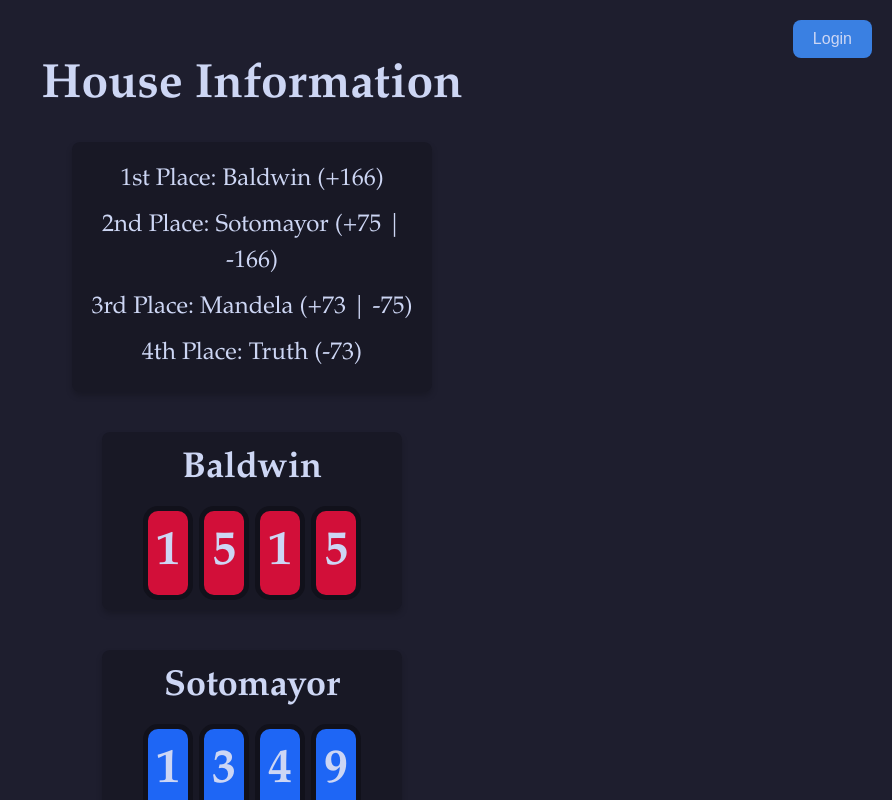
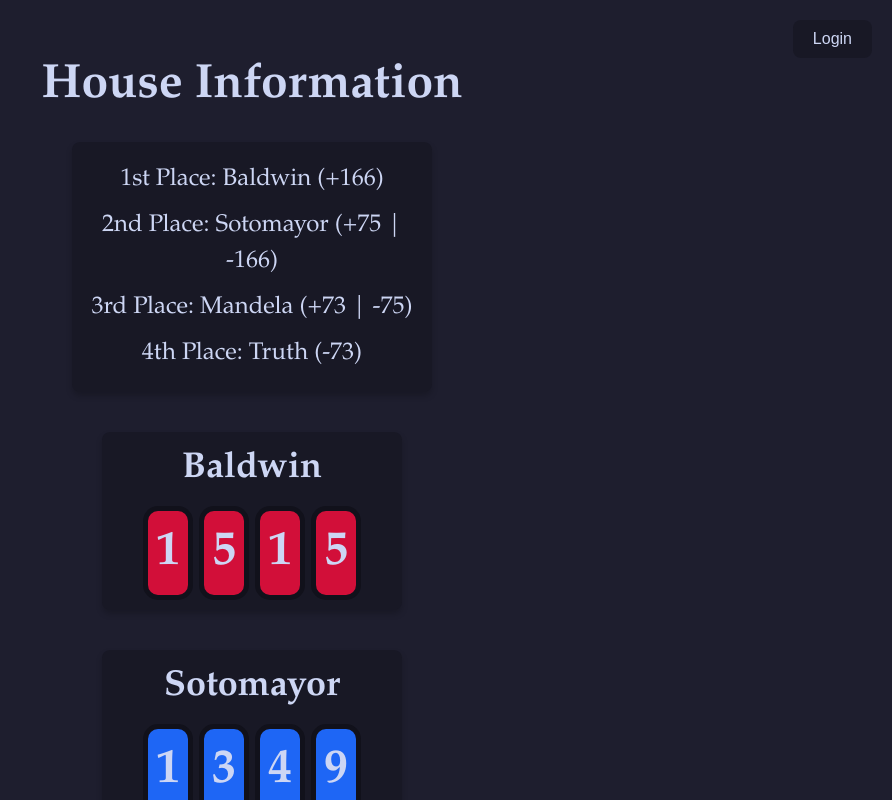
Before and after one commit to scarcekoi/house-information, a React (Vite) app: page / in a window 1280 px wide. In both pictures the pointer is over the button "Login". Shown: the top 800 px of the page, without its empty margins (388-1280 px from the left). Built offline with nearby package versions, Linux system fonts and the light colour scheme.

Commit message:
Update App.css

```diff
--- a/src/App.css
+++ b/src/App.css
@@ -153,7 +153,7 @@ body {
 }
 
 .login-btn:hover {
-  background-color: #3a80e2;
+  background-color: #181825;  /* Updated hover background color */
 }
 
 @media (prefers-color-scheme: light) {
```
